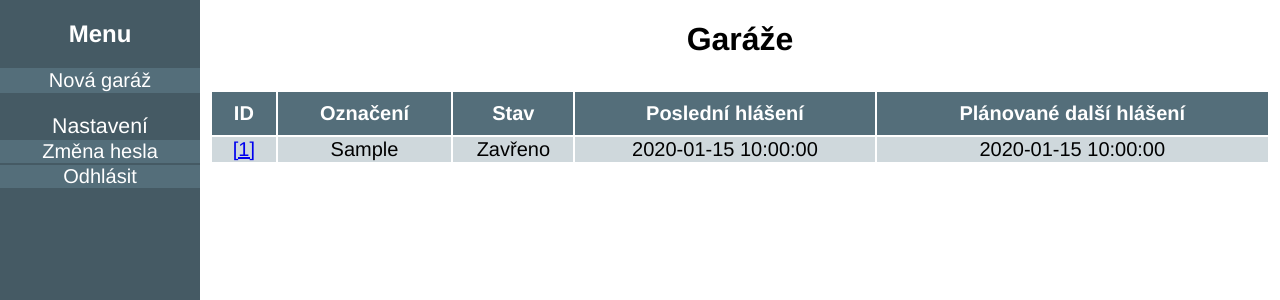
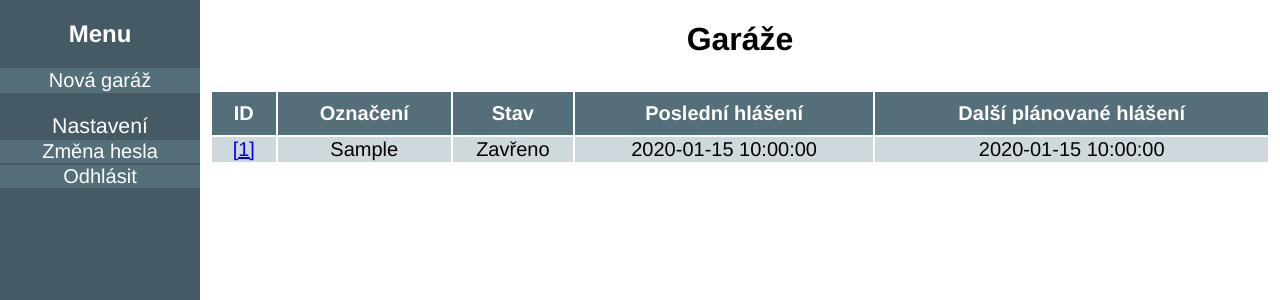
Before and after one commit to ggljzr/mi-dip-impl, a Flask app: page / in a window 1280 px wide. Shown: the top 300 px of the page. Run offline with Flask 2, Linux system fonts and the light colour scheme; the visitor is signed in with stand-in values (Sample User, id 1); tables that the repository leaves empty hold one stand-in row (values such as "Sample post"); some libraries are stand-ins or nearby versions.

Commit message:
small changes in css/html

```diff
--- a/GarageSystem/app/static/styles.css
+++ b/GarageSystem/app/static/styles.css
@@ -108,19 +108,19 @@ input[type=text], input[type=password], textarea {
     grid-template-columns: 200px auto;
 }
 
-.garages_table{
+.basic_table{
     font-size: 15pt;
     padding: 10px;
     width: 100%;
 }
 
-.garages_table th {
+.basic_table th {
     color: #fff;
     background-color: #546E7A;
     padding: 10px;
 }
 
-.garages_table td {
+.basic_table td {
     color: #000;
     background-color: #CFD8DC;
     text-align: center;
--- a/GarageSystem/app/templates/main/index.html
+++ b/GarageSystem/app/templates/main/index.html
@@ -1,7 +1,6 @@
 <link rel= "stylesheet" type= "text/css" href= "{{ url_for('static',filename='styles.css') }}">
 
 <body>
-{% from "_utils.html" import render_form, render_flash %}
 <div class=main_container>
     <div class=menu_box>
         <h2>Menu</h2>
@@ -20,14 +19,15 @@
 
     <div class=garages_box>
     <h1>Garáže</h1>
+    {% from "_utils.html" import render_form, render_flash %}
     {{ render_flash() }}
-    <table class=garages_table>
+    <table class=basic_table>
         <tr>
         <th>ID</th>
         <th>Označení</th>
         <th>Stav</th>
         <th>Poslední hlášení</th>
-        <th>Plánované další hlášení</th>
+        <th>Další plánované hlášení</th>
         </tr>
         {% for garage in garages %}
             <tr>
--- a/GarageSystem/app/templates/main/show_garage.html
+++ b/GarageSystem/app/templates/main/show_garage.html
@@ -1,7 +1,6 @@
 <link rel= "stylesheet" type= "text/css" href= "{{ url_for('static',filename='styles.css') }}">
 
 <body>
-{% from "_utils.html" import render_form, render_flash %}
 
 <div class=show_garage_container>
     <div class=menu_box>
@@ -29,6 +28,7 @@
 
     <div class=garage_box>
         <h1>{{ garage.tag }}</h1>
+        {% from "_utils.html" import render_form, render_flash %}
         {{ render_flash() }}
 
     <div class=garage_box_container>
@@ -53,7 +53,7 @@
     </div>
     </div>
 
-    <table class=garages_table>
+    <table class=basic_table>
         <tr>
         <th>Seznam událostí</th>
         </tr>
```
